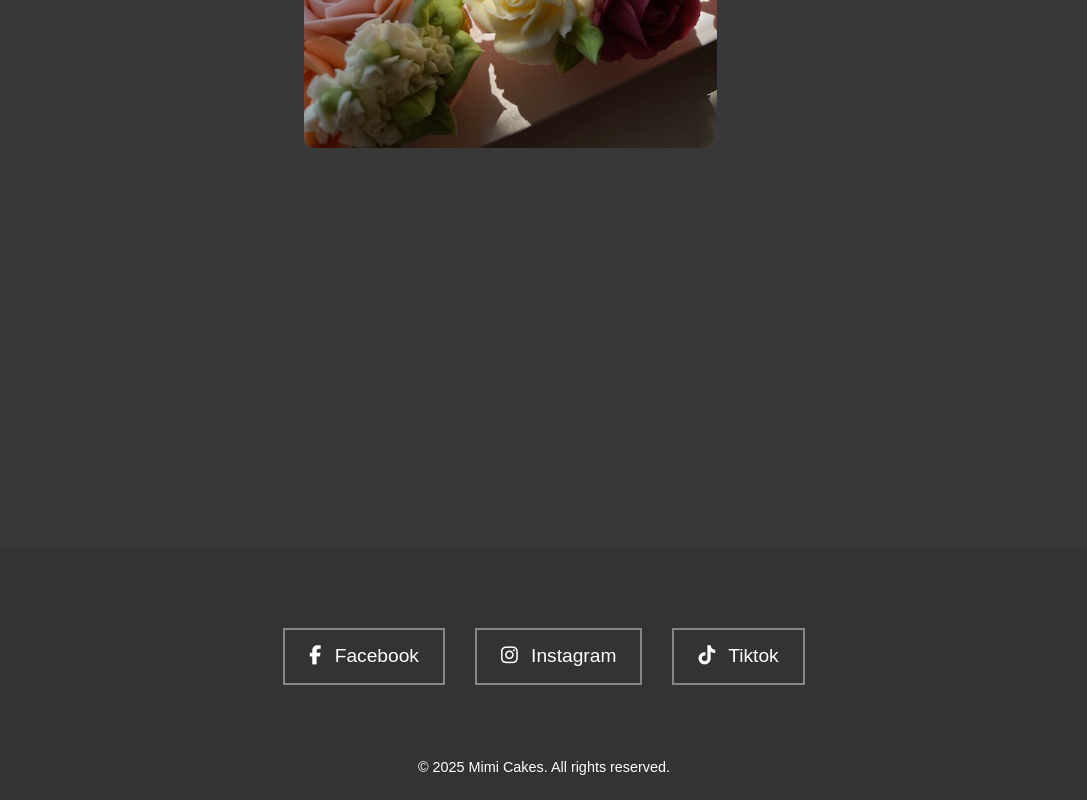
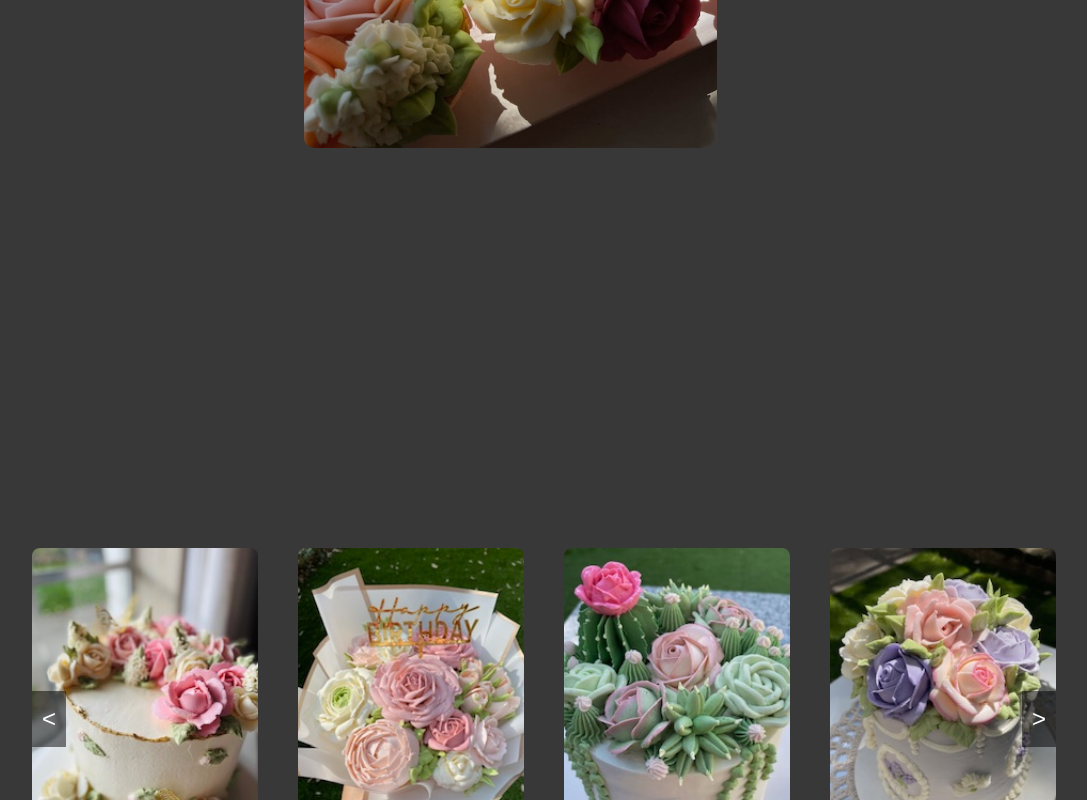
Before and after one commit to MyPhan105/Mimi-Cakes, a Vue app in the folder frontend/: page / in a window 1280 px wide. Shown: the part 2000-2800 px from the top of the page, without its empty margins (96-1183 px from the left). Built offline with nearby package versions, Linux system fonts and the light colour scheme.

Commit message:
added initial photo slider

```diff
--- /dev/null
+++ b/frontend/src/components/PhotoSlider.vue
@@ -0,0 +1,137 @@
+<template>
+    <div class="photo-slider-container">
+      <button @click="prevSlide" class="nav-button prev">&lt;</button>
+
+      <div class="photo-slider">
+        <div class="slider-track" :style="sliderStyle">
+          <div
+            class="photo"
+            v-for="(image, index) in images"
+            :key="index"
+          >
+            <img :src="`/assets/${image}`" alt="Product Photo" />
+            <div class="add-to-cart">Add to Cart</div>
+          </div>
+        </div>
+      </div>
+
+      <button @click="nextSlide" class="nav-button next">&gt;</button>
+    </div>
+  </template>
+
+  <script>
+  export default {
+    name: 'PhotoSlider',
+    data() {
+      return {
+        images: [
+          'Cake1.jpg',
+          'Cake2.jpg',
+          'Cake3.jpg',
+          'Cake4.jpg',
+        ],
+        currentIndex: 0,
+      };
+    },
+    methods: {
+      prevSlide() {
+        if (this.currentIndex > 0) {
+          this.currentIndex--;
+        }
+      },
+      nextSlide() {
+        if (this.currentIndex < this.images.length - 4) { // Ensure 4 images are visible
+          this.currentIndex++;
+        }
+      },
+    },
+    computed: {
+      sliderStyle() {
+        const slideWidth = 100 / 4; // 4 photos visible
+        return {
+          transform: `translateX(-${this.currentIndex * slideWidth}%)`,
+          width: `${(this.images.length * 100) / 4}%`,
+        };
+      },
+    },
+  };
+  </script>
+
+  <style scoped>
+  .photo-slider-container {
+    position: relative;
+    width: 80%;  /* Adjust to fit your design */
+    margin: 0 auto;
+  }
+
+  .photo-slider {
+    overflow: hidden;
+  }
+
+  .slider-track {
+    display: flex;
+    transition: transform 0.3s ease;
+    gap: 40px;
+  }
+
+  .photo {
+    width: 25%; /* Ensure 4 images fit side by side */
+  box-sizing: border-box;
+  position: relative;
+  display: flex;
+  justify-content: center;  /* Center images */
+}
+
+  .photo img {
+    width: 100%;  /* Ensures the image takes up the full width of the container */
+  height: 100%; /* Makes sure the height is the same as width */
+  object-fit: cover; /* Ensures images are cropped to maintain aspect ratio */
+  border-radius: 8px;
+  transition: transform 0.3s ease;
+}
+
+  .photo:hover img {
+    transform: scale(1.05); /* Pop-up effect */
+  }
+
+  .add-to-cart {
+    position: absolute;
+    bottom: 10px;
+    left: 50%;
+    transform: translateX(-50%);
+    background-color: rgba(0, 0, 0, 0.7);
+    color: white;
+    padding: 10px;
+    border-radius: 5px;
+    display: none;
+  }
+
+  .photo:hover .add-to-cart {
+    display: block;
+  }
+
+  .nav-button {
+    background-color: rgba(0, 0, 0, 0.5);
+    color: white;
+    font-size: 24px;
+    border: none;
+    padding: 10px;
+    position: absolute;
+    top: 50%;
+    transform: translateY(-50%);
+    z-index: 2;
+    cursor: pointer;
+  }
+
+  .prev {
+    left: 0;
+  }
+
+  .next {
+    right: 0;
+  }
+
+  .nav-button:hover {
+    background-color: rgba(0, 0, 0, 0.8);
+  }
+  </style>
--- a/frontend/src/views/Home.vue
+++ b/frontend/src/views/Home.vue
@@ -20,12 +20,11 @@
       </router-link>
 
       <!-- Descriptive Paragraph -->
+      <div>
         <h1 class="intro-heading" style="font-family: 'Playfair Display', serif; text-transform: uppercase;">
           Indulge in the irresistible flavors of Mimi Cakes!
           <span class="underline"></span>
         </h1>
-
-
 
         <div class="intro-flex">
           <div class="intro-text">
@@ -44,23 +43,28 @@
               and let’s make your celebrations as unforgettable as your sweet tooth!
             </h2>
           </div>
+
           <div class="image-container">
             <img src="@/assets/Homepage1.jpg" alt="Bakery Image" />
           </div>
         </div>
+      </div>
 
       <!-- Slider-->
-      <div>
-
-      </div>
+      <PhotoSlider />
 
 
     </div>
   </template>
 
   <script>
+  import PhotoSlider from '@/components/PhotoSlider.vue'; // import PhotoSlider
+
   export default {
     name: 'Home',
+    components: {
+    PhotoSlider, // register
+  },
     mounted() {
       // Access the video element using Vue's $refs
       const video = this.$refs.myVideo;
@@ -106,11 +110,12 @@
     border: none;
     border-radius: 5px;
     opacity: 0; /* Start invisible */
-    animation: riseUp 0.5s ease-out forwards; /* Animation settings */
+    animation: riseUp 0.9s ease-out forwards; /* Animation settings */
     cursor: pointer;
     text-decoration: none;
     z-index: 1;
-    box-shadow: 0 10px 20px rgba(0, 0, 0, 0.3); /* stronger shadow */    transition:
+    box-shadow: 0 10px 20px rgba(0, 0, 0, 0.3); /* stronger shadow */
+    transition:
       background-color 0.3s ease,
       color 0.3s ease,
       transform 0.3s ease,
@@ -137,7 +142,7 @@
     font-weight: bold;
     text-shadow: 2px 2px 4px rgba(0, 0, 0, 0.5);
     opacity: 0; /* Start invisible */
-    animation: riseUp 0.5s ease-out forwards; /* Same animation as the button */
+    animation: riseUp 0.9s ease-out forwards; /* Same animation as the button */
   }
 
     /* Animation keyframes */
```
Lines whose indentation alone changed are shown as unchanged.
